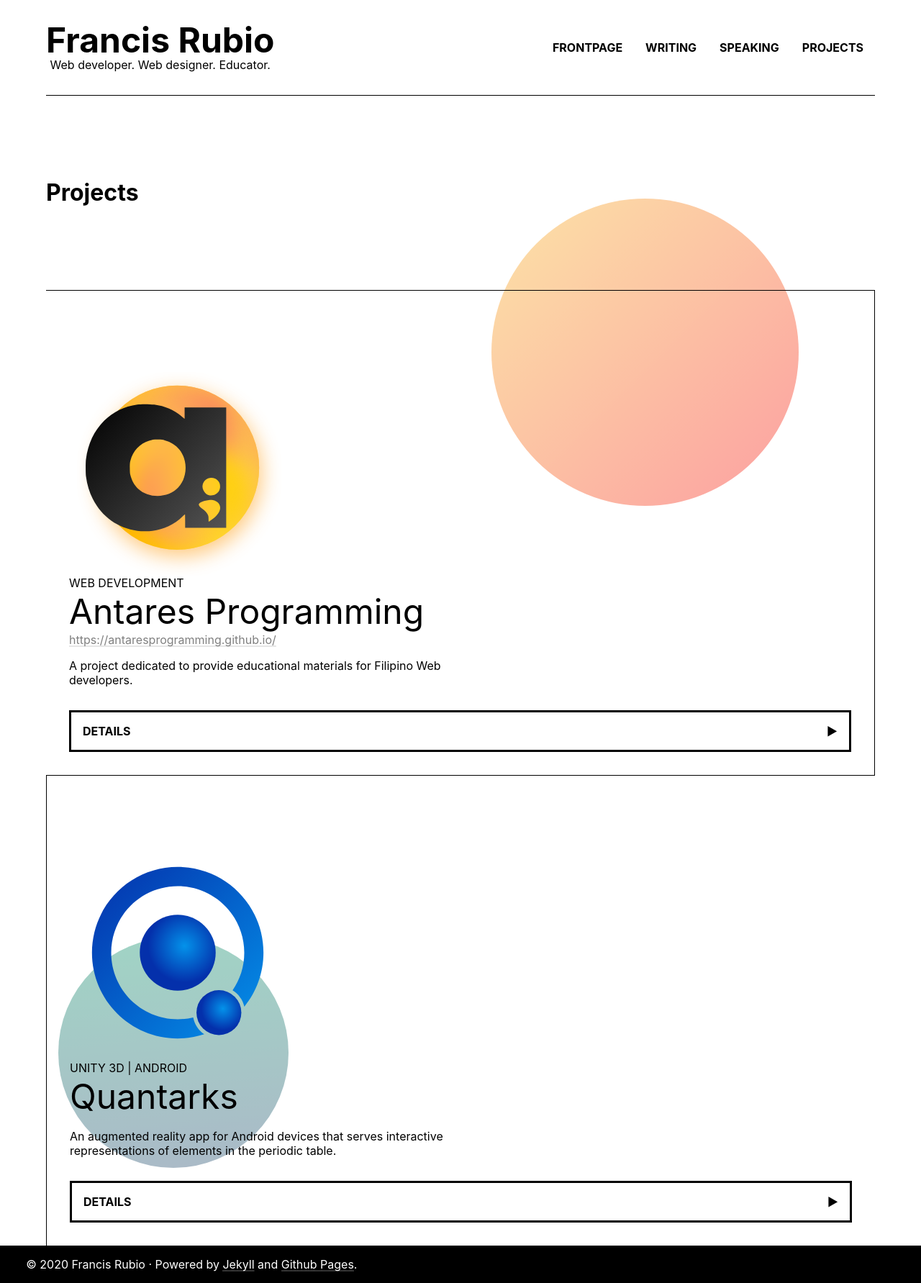
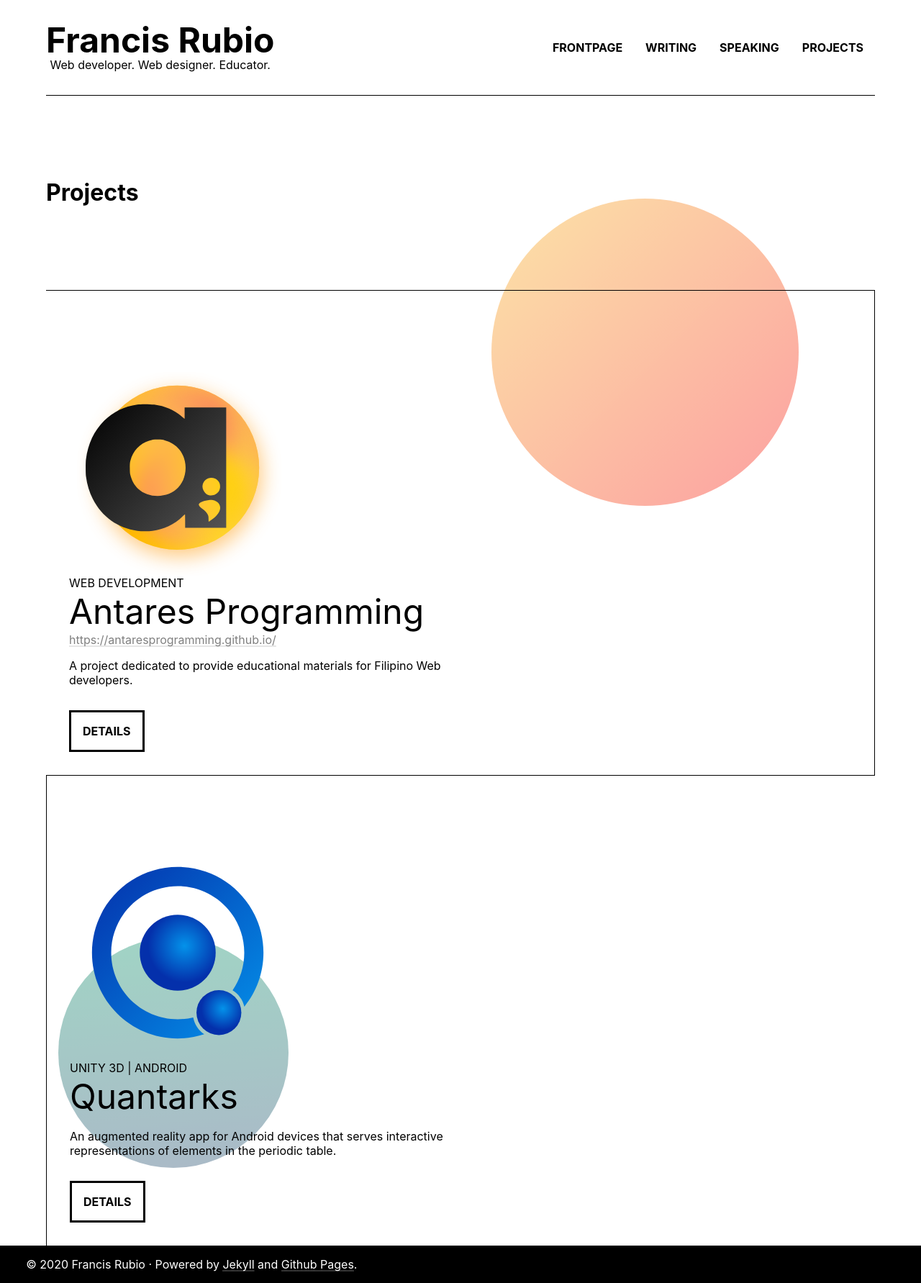
Before and after one commit to maniczirconium/maniczirconium.github.io, a Jekyll site: the page built from pages/projects.html, in a window 1280 px wide. Shown: the whole page at 72% size. Built offline with Jekyll 4.4.1, drawn with Linux system fonts in a browser that asks for light colours; comment, search, counter and statistics services are not loaded.

Commit message:
:bug: Fixed Issues with <details> on Project page
This attempts to fix issue #9

```diff
--- a/_sass/_speaking.scss
+++ b/_sass/_speaking.scss
@@ -103,14 +103,8 @@
           summary {
             padding: 1rem;
             cursor: pointer;
-            display: flex;
+            list-style: none;
             font-weight: bold;
-
-            &::after {
-              content: '▶';
-              margin-left: auto;
-              transition: transform 300ms;
-            }
 
             & + * {
               margin-top: 2em;
```
